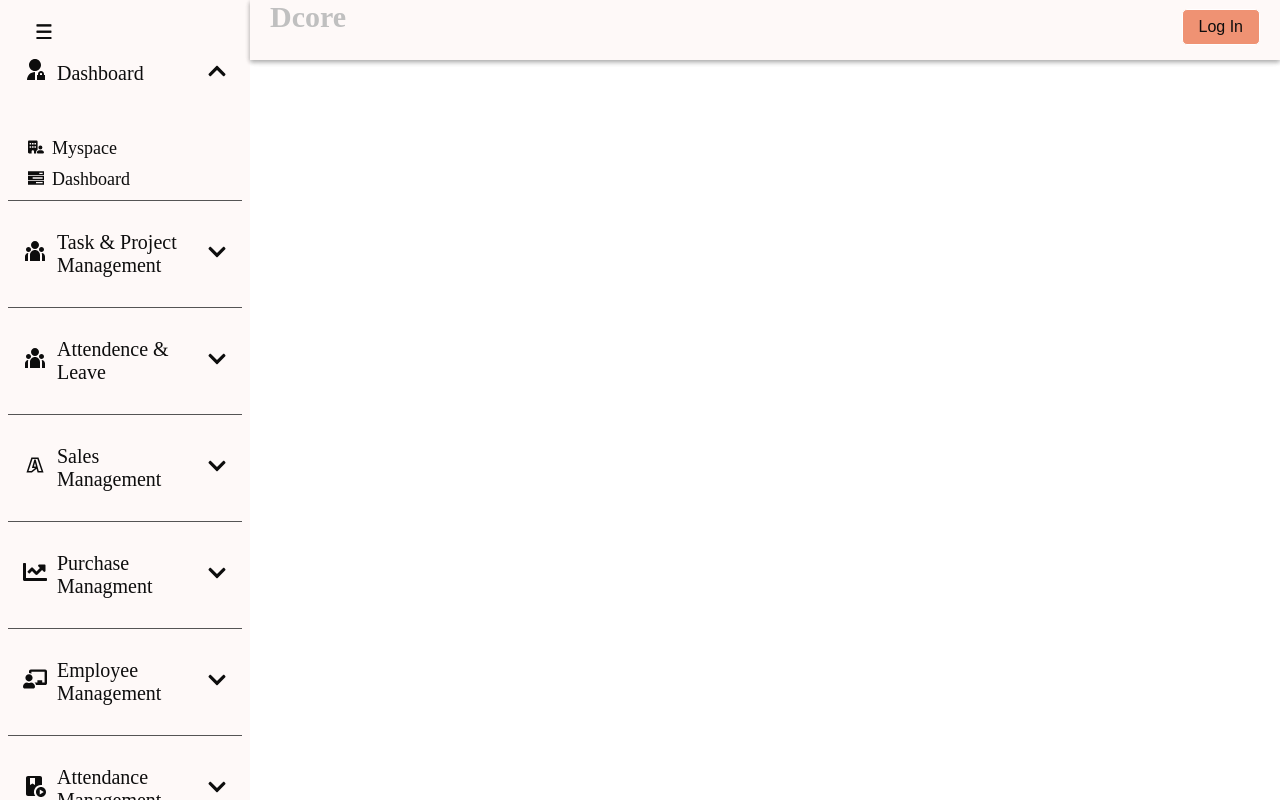
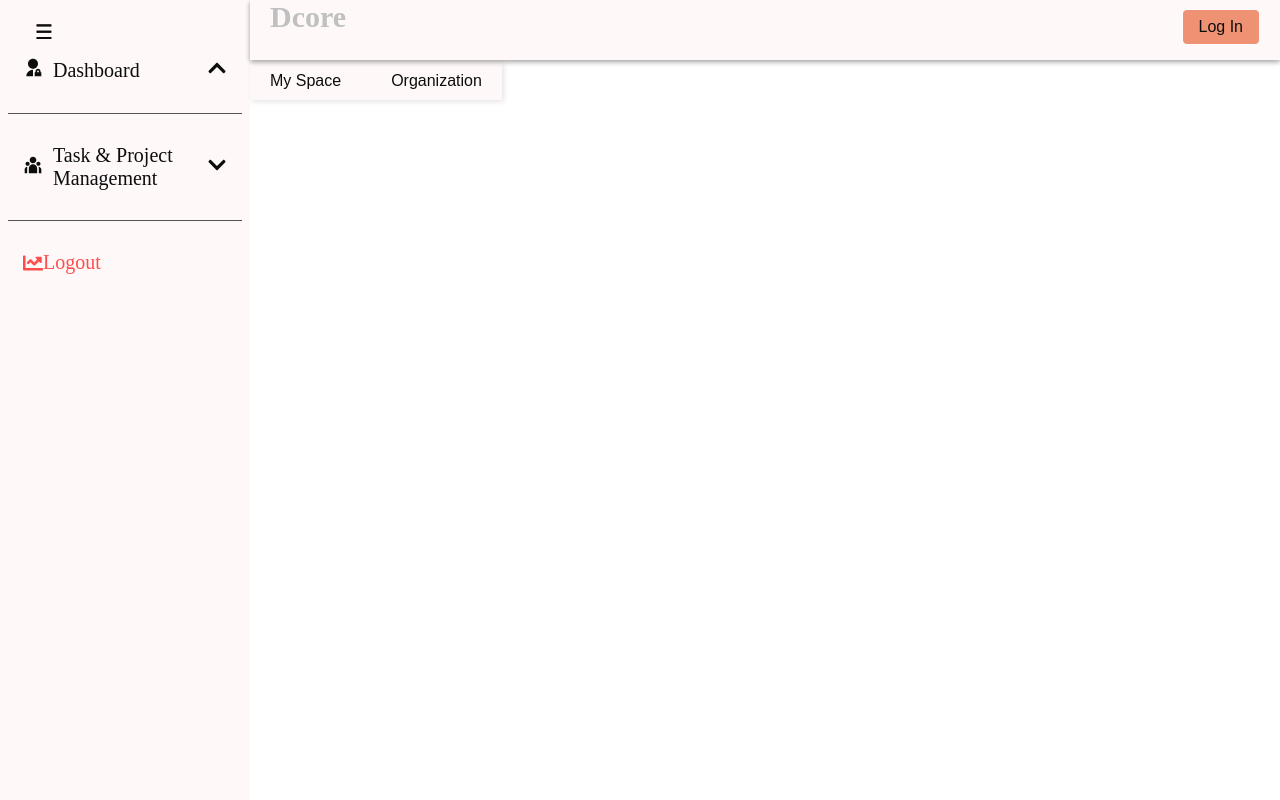
Before and after one commit to dcorehost/erpfrontend, a React (Vite) app: page /user-sidebar in a window 1280 px wide. Both pictures are taken after a click on the element "Dashboard". Built offline with nearby package versions, Linux system fonts and the light colour scheme.

Commit message:
User-dashboard

```diff
--- a/src/App.jsx
+++ b/src/App.jsx
@@ -3,7 +3,7 @@ import React from 'react';
 import './App.css';
 import { BrowserRouter as Router, Routes, Route } from 'react-router-dom';
 import Navbar from './Components/Navbar/Navbar';
-import SideBar from './Components/SideBar/SideBar';
+import SideBar from './Components/AdminSideBar/AdminSideBar';
 import Signup from './Components/SignUp/SignUp';
 import SignIn from './Components/SignIn/SignIn';
 import Logout from './Components/Logout/Logout'
--- a/src/Components/SideBar/SideBar.jsx
+++ b/src/Components/AdminSideBar/AdminSideBar.jsx
@@ -5,7 +5,7 @@ import { FaChartLine, FaChalkboardTeacher, FaChevronUp, FaChevronDown } from "re
 import { MdPlayLesson } from "react-icons/md";
 import { RiAdminFill, RiTeamFill } from "react-icons/ri";
 import { LiaBuysellads } from "react-icons/lia";
-import styles from "./Sidebar.module.css";
+import styles from "./AdminSidebar.module.css";
 import Navbar from "../Navbar/Navbar";
 import { FaBuildingUser } from "react-icons/fa6";
 import { GrTasks } from "react-icons/gr";
@@ -14,7 +14,7 @@ import { FcSalesPerformance } from "react-icons/fc";
 import { BiSolidCoinStack } from "react-icons/bi";
 import { BiSolidMessageSquareDots } from "react-icons/bi";
 
-const SideBar = ({ children }) => {
+const AdminSideBar = ({ children }) => {
   const [isOpen, setIsOpen] = useState(false);
   const [activeMenu, setActiveMenu] = useState(null);
 
@@ -172,4 +172,4 @@ const SideBar = ({ children }) => {
   );
 };
 
-export default SideBar;
+export default AdminSideBar;
--- /dev/null
+++ b/src/Components/AdminSideBar/AdminSidebar.module.css
@@ -0,0 +1,256 @@
+
+.sidebarWrapper{
+  margin-top: 70px;
+}
+
+.sidebar {
+  position: fixed;
+  top: 0;
+  width: 250px;
+  height: 100%;
+  background-color:  #fef9f8 ;
+  color: #0d0d0d;
+  transition: left 0.3s;
+  padding: 8px;
+}
+
+.contentMenu {
+  width: 100%;
+}
+
+.sidebar ul {
+  list-style: none;
+  margin-top: 30px;
+  padding: 0;
+}
+
+.sidebar ul li {
+  margin: 10px 0;
+}
+
+.sidebar ul li a {
+  color: #0d0d0d;
+  text-decoration: none;
+  transition: color 0.3s;
+}
+
+.menu {
+  font-size: 20px;
+  color: #0d0d0d;
+  cursor: pointer;
+}
+
+
+.menuItem {
+  display: flex;
+  align-items: center;
+  justify-content: space-between;
+  padding: 10px 0;
+  cursor: pointer;
+  transition: background-color 0.3s;
+
+}
+
+.menuItem:hover {
+  background-color: #ef9273 ;
+}
+
+.icon {
+  margin-right: 10px;
+}
+
+.title {
+  flex: 1;
+}
+
+
+
+.sidebarContainer {
+  position: relative;
+}
+
+
+.submenuItemWrapper {
+  display: flex;
+  align-items: center;
+}
+
+.submenuItem .icon {
+  margin-right: 8px;
+  font-size: 16px;
+  color: #0d0d0d;
+  /* margin-top: 0px;    */
+}
+
+.submenuItem .submenuLink {
+  color: #0d0d0d ;
+  text-decoration: none;
+}
+
+.submenuItem:hover .icon {
+  color: #ef9273 ;
+}
+
+.submenuItem:hover .submenuLink {
+  color: #ef9273 ;
+}
+
+.hamburgerButton {
+  position: fixed;
+  top: 10px;
+  left: 25px;
+  background: transparent;
+  border: none;
+  color: #0d0d0d;
+  font-size: 20px;
+  cursor: pointer;
+  z-index: 10;
+}
+
+
+
+.menuDivider {
+  border: 0;
+  height: 1px;
+  background: #555;
+  margin: 10px 0;
+}
+
+.menuItem.logout {
+  margin-top: auto;
+  color: #ff4d4d;
+}
+
+.menuItem.logout:hover {
+  background-color: #660000;
+}
+
+
+.sidebar_custom{
+  display: flex;
+}
+
+.sidebar.open {
+  left: 0;
+  width: 55px;
+  overflow-x: hidden;
+  overflow-y: hidden;
+
+}
+
+.sidebar.hidden {
+  left: -100%;
+}
+
+
+
+@media (max-width: 480px) {
+  .sidebar {
+    width: 50px;
+    position: fixed;
+    transition: left 0.3s ease-in-out;
+    overflow-x: hidden;
+    overflow-y: hidden;
+  }
+
+  .hamburgerButton{
+    left: 10px;
+  }
+
+  .sidebar.open {
+    left: 0;
+  }
+
+  .sidebar ul {
+    padding: 10px;
+  }
+
+  .menuItem {
+    font-size: 16px;
+    padding: 10px 5px;
+  }
+
+  .icon {
+    font-size: 18px;
+  }
+
+  .title {
+    font-size: 16px;
+  }
+
+  .submenu {
+    margin-left: 10px;
+  }
+
+  .submenuItem {
+    font-size: 14px;
+  }
+}
+
+
+@media (max-width: 768px) and (min-width: 481px) {
+  .sidebar {
+    width: 40px;
+    position: fixed;
+    left: 0;
+    transition: left 0.3s ease-in-out;
+    overflow-x: hidden;
+    overflow-y: hidden;
+  }
+
+  .hamburgerButton{
+    left: 10px;
+  }
+  .contentMenu {
+    width: calc(100% - 55px);
+  }
+
+  .menuItem {
+    font-size: 18px;
+  }
+
+  .icon {
+    font-size: 20px;
+  }
+
+  .title {
+    font-size: 18px;
+  }
+
+  .submenu {
+    margin-left: 15px;
+  }
+
+  .submenuItem {
+    font-size: 16px;
+  }
+}
+
+
+@media (min-width: 769px) {
+  .sidebar {
+    width: 250px;
+
+  }
+
+  .menuItem {
+    font-size: 20px;
+    padding: 20px 15px;
+  }
+
+  .icon {
+    font-size: 24px;
+  }
+
+  .title {
+    font-size: 20px;
+  }
+
+  .submenu {
+    margin-left: 20px;
+  }
+
+  .submenuItem {
+    font-size: 18px;
+  }
+}
--- a/src/Components/UserSidebar/UserSidebar.jsx
+++ b/src/Components/UserSidebar/UserSidebar.jsx
@@ -1,22 +1,14 @@
-
 import React, { useState } from "react";
 import { Link } from "react-router-dom";
-import { FaChartLine, FaChalkboardTeacher, FaChevronUp, FaChevronDown } from "react-icons/fa";
-import { MdPlayLesson } from "react-icons/md";
+import { FaChartLine, FaChevronUp, FaChevronDown } from "react-icons/fa";
 import { RiAdminFill, RiTeamFill } from "react-icons/ri";
-import { LiaBuysellads } from "react-icons/lia";
 import styles from "./UserSidebar.module.css";
 import Navbar from "../Navbar/Navbar";
-import { FaBuildingUser } from "react-icons/fa6";
-import { GrTasks } from "react-icons/gr";
-import { FaUser } from "react-icons/fa";
-import { FcSalesPerformance } from "react-icons/fc";
-import { BiSolidCoinStack } from "react-icons/bi";
-import { BiSolidMessageSquareDots } from "react-icons/bi";
 
 const UserSidebar = ({ children }) => {
   const [isOpen, setIsOpen] = useState(false);
   const [activeMenu, setActiveMenu] = useState(null);
+  const [activeSubmenu, setActiveSubmenu] = useState(null);
 
   const menus = [
     {
@@ -24,8 +16,8 @@ const UserSidebar = ({ children }) => {
       icon: <RiAdminFill />,
       link: "/#",
       submenus: [
-        { title: "Myspace", icon: <FaBuildingUser />, link: "##"},
-        { title: "Dashboard", icon: <GrTasks />, link: "##" }
+        { title: "My Space", link: "##", hasNested: true },
+        { title: "Organization", link: "##", hasNested: true },
       ],
     },
     {
@@ -33,80 +25,37 @@ const UserSidebar = ({ children }) => {
       icon: <RiTeamFill />,
       link: "/#",
       submenus: [
-        { title: "Assigned Task & Project Details",    icon: <FaUser />         , link: "###" },
-        { title: "update taks progress & completion status",        icon: <FaBuildingUser /> , link: "##" },
-        { title: "upload ducuments & project created files",        icon: <FaBuildingUser /> , link: "##" },
-        { title: "Option 3",        icon: <FaBuildingUser /> , link: "##" },
+        { title: "Assigned Task & Project Details", link: "###" },
+        { title: "Update Task Progress & Completion Status", link: "##" },
+        { title: "Upload Documents & Project Created Files", link: "##" },
+        { title: "Option 3", link: "##" },
       ],
     },
-    {
-      title: "Attendence & Leave",
-      icon: <RiTeamFill />,
-      link: "/#",
-      submenus: [
-        { title: "Leave Summary",    icon: <FaUser />         , link: "/##" },
-        { title: "Leave Balance ",        icon: <FaBuildingUser /> , link: "##" },
-        { title: "Leave Requests",        icon: <FaBuildingUser /> , link: "##" },
-        { title: "Compensatory Request",        icon: <FaBuildingUser /> , link: "##" },
-      ],
-    },
-    {
-      title: "Sales Management",
-      icon: <LiaBuysellads />,
-      link: "/#",
-      submenus: [
-        { title: "Generate Sales",   icon: <FcSalesPerformance /> ,         link: "##" },
-        { title: "Generate Purchase ", icon: <BiSolidCoinStack /> ,         link: "##" },
-        { title: "User Profile",     icon: <FaUser />         ,             link: "##" },
-        { title: "Option 3",         icon: <FaBuildingUser /> ,             link: "##" },
-      ],
-    },
+  ];
 
-    {
-      title: "Purchase Managment",
-      icon: <FaChartLine />,
-      link: "/#",
-      submenus: [
-        { title: "Generate Purchase ", icon: <FaBuildingUser /> , link: "##" },
-        { title: "Option 2",           icon: <FaBuildingUser /> , link: "##" },
-        { title: "Option 3",           icon: <FaBuildingUser /> , link: "##" },
-      ],
-    },
-    {
-      title: "Employee Management",
-      icon: <FaChalkboardTeacher />,
-      link: "/#",
-      submenus: [
-        { title: "User Profile",     icon: <FaUser />         ,           link: "##" },
-        { title: "Leave Management",       icon: <FaBuildingUser /> ,             link: "##" },
-        { title: "Option 3",       icon: <FaBuildingUser /> ,             link: "##" },
-      ],
-    },
-    {
-      title: "Attendance Management",
-      icon: <MdPlayLesson />,
-      link: "/#",
-      submenus: [
-        { title: "Option 1",   icon: <FaBuildingUser /> , link: "/option-1" },
-        { title: "Option 2",   icon: <FaBuildingUser /> , link: "/option-2" },
-        { title: "Option 3",   icon: <FaBuildingUser /> , link: "/option-3" },
-      ],
-    },
-    {
-      title: "Master Data",
-      icon: <FaChartLine />,
-      link: "/#",
-      submenus: [
-        { title: "Option 1",   icon: <FaBuildingUser /> , link: "/option-1" },
-        { title: "Option 2",   icon: <FaBuildingUser /> , link: "/option-2" },
-        { title: "Option 3",   icon: <FaBuildingUser /> , link: "/option-3" },
-      ],
-    },
-    // Additional menus here
+  const mySpaceSubmenus = [
+    { title: "Overview", link: "#" },
+    { title: "Dashboard", link: "#" },
+  ];
+
+  const organizationSubmenus = [
+    { title: "Overview", link: "#" },
+    { title: "Announcements", link: "#" },
+    { title: "Policies", link: "#" },
+    { title: "Employee Tree", link: "#" },
+    { title: "Birthday Folks", link: "#" },
   ];
 
   const toggleSidebar = () => setIsOpen(!isOpen);
-  const toggleSubmenu = (index) => setActiveMenu(activeMenu === index ? null : index);
+
+  const toggleSubmenu = (index) => {
+    setActiveMenu(activeMenu === index ? null : index);
+    setActiveSubmenu(null);
+  };
+
+  const handleSubmenuClick = (subIndex, submenuTitle) => {
+    setActiveSubmenu(subIndex);
+  };
 
   return (
     <div className={`${styles.sidebarWrapper}`}>
@@ -130,9 +79,9 @@ const UserSidebar = ({ children }) => {
                     onClick={() => toggleSubmenu(index)}
                   >
                     <div className={styles.icon}>{menu.icon}</div>
-                      <span className={`${styles.title} ${!isOpen ? styles.hidden : ""}`} >
-                        {menu.title}
-                     </span>
+                    <span className={`${styles.title} ${!isOpen ? styles.hidden : ""}`}>
+                      {menu.title}
+                    </span>
                     {menu.submenus.length > 0 && (
                       <span className={styles.dropdownIcon}>
                         {activeMenu === index ? <FaChevronUp /> : <FaChevronDown />}
@@ -143,12 +92,34 @@ const UserSidebar = ({ children }) => {
                     <ul className={styles.submenu}>
                       {menu.submenus.map((submenu, subIndex) => (
                         <li key={subIndex} className={styles.submenuItem}>
-                          <div className={styles.submenuItemWrapper}>
-                            <span className={styles.icon}>{submenu.icon}</span>
-                            <Link to={submenu.link} className={styles.submenuLink}>
-                              {submenu.title}
-                            </Link>
-                          </div>
+                          <button
+                            className={styles.submenuButton}
+                            onClick={() => handleSubmenuClick(subIndex, submenu.title)}
+                          >
+                            {submenu.title}
+                          </button>
+
+                          {/* Show "My Space" Submenu */}
+                          {activeSubmenu === subIndex && submenu.title === "My Space" && (
+                            <div className={styles.nestedSubmenuContainer}>
+                              {mySpaceSubmenus.map((item, idx) => (
+                                <button key={idx} className={styles.submenuButton}>
+                                  {item.title}
+                                </button>
+                              ))}
+                            </div>
+                          )}
+
+                          {/* Show "Organization" Submenu */}
+                          {activeSubmenu === subIndex && submenu.title === "Organization" && (
+                            <div className={styles.nestedSubmenuContainer}>
+                              {organizationSubmenus.map((item, idx) => (
+                                <button key={idx} className={styles.submenuButton}>
+                                  {item.title}
+                                </button>
+                              ))}
+                            </div>
+                          )}
                         </li>
                       ))}
                     </ul>
@@ -160,9 +131,7 @@ const UserSidebar = ({ children }) => {
             <li>
               <Link to="/logout" className={`${styles.menuItem} ${styles.logout}`}>
                 <FaChartLine />
-                <span
-                  className={`${styles.title} ${!isOpen ? styles.hidden : ""}`}
-                >
+                <span className={`${styles.title} ${!isOpen ? styles.hidden : ""}`}>
                   Logout
                 </span>
               </Link>
--- a/src/Components/UserSidebar/UserSidebar.module.css
+++ b/src/Components/UserSidebar/UserSidebar.module.css
@@ -1,5 +1,4 @@
-
-.sidebarWrapper{
+.sidebarWrapper {
   margin-top: 70px;
 }
 
@@ -8,7 +7,7 @@
   top: 0;
   width: 250px;
   height: 100%;
-  background-color:  #fef9f8 ;
+  background-color: #fef9f8;
   color: #0d0d0d;
   transition: left 0.3s;
   padding: 8px;
@@ -18,6 +17,7 @@
   width: 100%;
 }
 
+/* Sidebar menu styles */
 .sidebar ul {
   list-style: none;
   margin-top: 30px;
@@ -25,22 +25,52 @@
 }
 
 .sidebar ul li {
-  margin: 10px 0;
+  margin: 0;
 }
 
 .sidebar ul li a {
   color: #0d0d0d;
   text-decoration: none;
   transition: color 0.3s;
+  display: flex;
 }
 
-.menu {
-  font-size: 20px;
+/* Submenu styles */
+.submenu {
+  /* border: 1px solid black; */
+  position: absolute;
+  left: 100%;
+  top: 4%;
+  background-color: #fef9f8;
+  padding: 10px;
+  display: flex;  /* Makes submenu items appear in a row */
+  flex-direction: row;
+  gap: 10px; /* Space between submenu items */
+  box-shadow: 2px 2px 5px rgba(0, 0, 0, 0.1);
+  white-space: nowrap;
+  z-index: 1000;
+}
+
+.submenuItem {
+  display: flex;
+  align-items: center;
+  padding: 5px 10px;
+}
+
+.submenuButton {
+  background: none;
+  border: none;
   color: #0d0d0d;
   cursor: pointer;
+  padding: 5px 10px;
+  transition: color 0.3s;
 }
 
+.submenuButton:hover {
+  color: #ef9273;
+}
 
+/* Sidebar menu item */
 .menuItem {
   display: flex;
   align-items: center;
@@ -48,11 +78,10 @@
   padding: 10px 0;
   cursor: pointer;
   transition: background-color 0.3s;
-
 }
 
 .menuItem:hover {
-  background-color: #ef9273 ;
+  background-color: #ef9273;
 }
 
 .icon {
@@ -63,38 +92,7 @@
   flex: 1;
 }
 
-
-
-.sidebarContainer {
-  position: relative;
-}
-
-
-.submenuItemWrapper {
-  display: flex;
-  align-items: center;
-}
-
-.submenuItem .icon {
-  margin-right: 8px;
-  font-size: 16px;
-  color: #0d0d0d;
-  /* margin-top: 0px;    */
-}
-
-.submenuItem .submenuLink {
-  color: #0d0d0d ;
-  text-decoration: none;
-}
-
-.submenuItem:hover .icon {
-  color: #ef9273 ;
-}
-
-.submenuItem:hover .submenuLink {
-  color: #ef9273 ;
-}
-
+/* Sidebar toggle button */
 .hamburgerButton {
   position: fixed;
   top: 10px;
@@ -107,8 +105,7 @@
   z-index: 10;
 }
 
-
-
+/* Divider */
 .menuDivider {
   border: 0;
   height: 1px;
@@ -125,44 +122,16 @@
   background-color: #660000;
 }
 
-
-.sidebar_custom{
-  display: flex;
-}
-
-.sidebar.open {
-  left: 0;
-  width: 55px;
-  overflow-x: hidden;
-  overflow-y: hidden;
-
-}
-
-.sidebar.hidden {
-  left: -100%;
-}
-
-
-
+/* Responsive styles */
 @media (max-width: 480px) {
   .sidebar {
     width: 50px;
     position: fixed;
     transition: left 0.3s ease-in-out;
-    overflow-x: hidden;
-    overflow-y: hidden;
   }
 
-  .hamburgerButton{
+  .hamburgerButton {
     left: 10px;
-  }
-
-  .sidebar.open {
-    left: 0;
-  }
-
-  .sidebar ul {
-    padding: 10px;
   }
 
   .menuItem {
@@ -170,23 +139,10 @@
     padding: 10px 5px;
   }
 
-  .icon {
-    font-size: 18px;
-  }
-
-  .title {
-    font-size: 16px;
-  }
-
   .submenu {
-    margin-left: 10px;
-  }
-
-  .submenuItem {
-    font-size: 14px;
+    flex-direction: row;
   }
 }
-
 
 @media (max-width: 768px) and (min-width: 481px) {
   .sidebar {
@@ -194,43 +150,24 @@
     position: fixed;
     left: 0;
     transition: left 0.3s ease-in-out;
-    overflow-x: hidden;
-    overflow-y: hidden;
   }
 
-  .hamburgerButton{
+  .hamburgerButton {
     left: 10px;
   }
+
   .contentMenu {
     width: calc(100% - 55px);
   }
 
-  .menuItem {
-    font-size: 18px;
-  }
-
-  .icon {
-    font-size: 20px;
-  }
-
-  .title {
-    font-size: 18px;
-  }
-
   .submenu {
-    margin-left: 15px;
-  }
-
-  .submenuItem {
-    font-size: 16px;
+    flex-direction: row;
   }
 }
-
 
 @media (min-width: 769px) {
   .sidebar {
     width: 250px;
-
   }
 
   .menuItem {
@@ -238,19 +175,7 @@
     padding: 20px 15px;
   }
 
-  .icon {
-    font-size: 24px;
-  }
-
-  .title {
-    font-size: 20px;
-  }
-
   .submenu {
-    margin-left: 20px;
-  }
-
-  .submenuItem {
-    font-size: 18px;
+    flex-direction: row;
   }
 }
```
